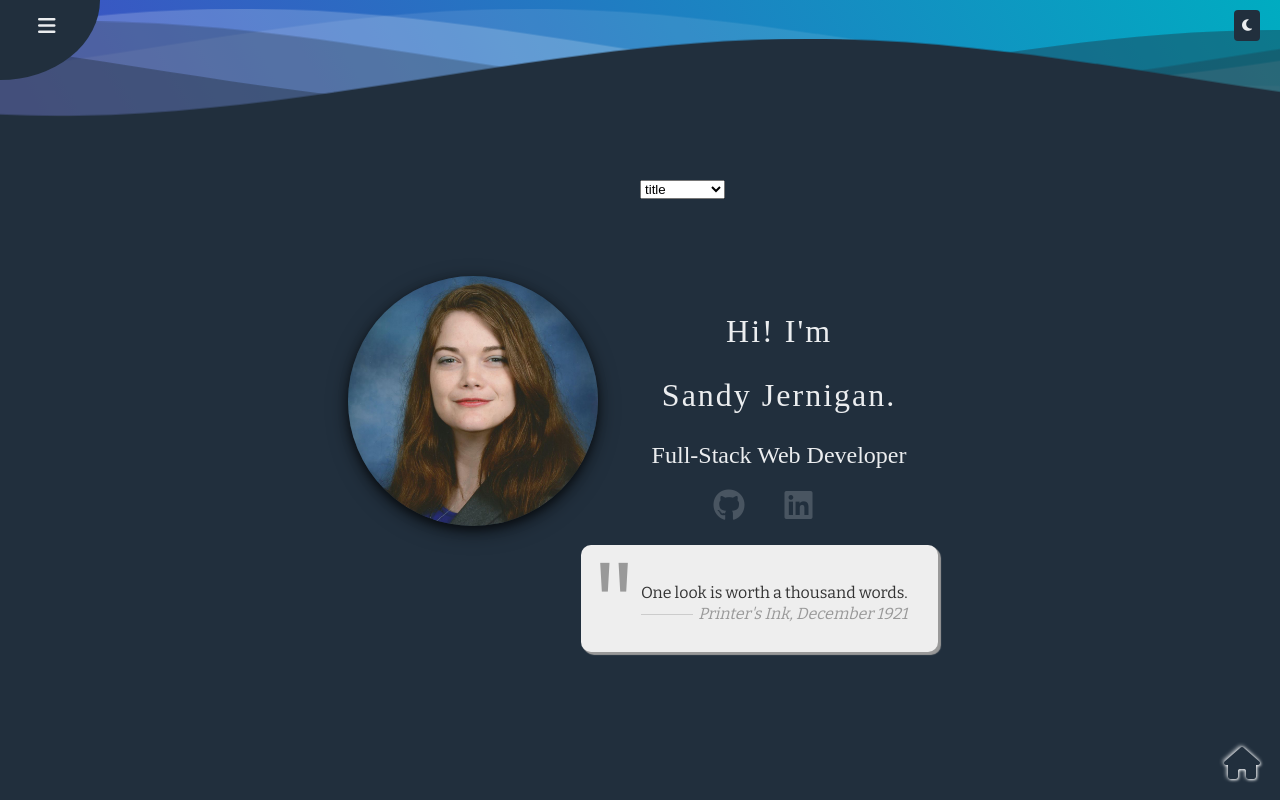
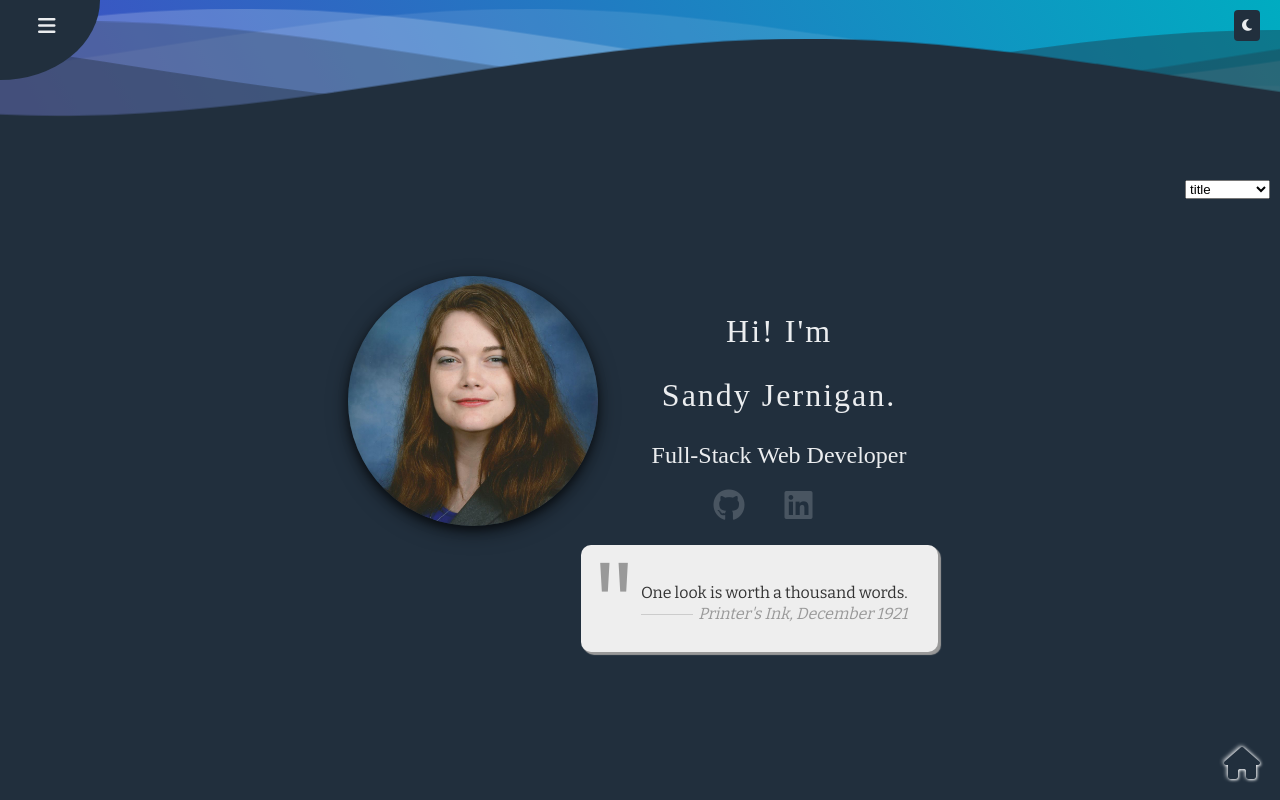
Before and after one commit to sandyjernigan/Portfolio, a Svelte app: page / in a window 1280 px wide. Built offline with nearby package versions, Linux system fonts and the light colour scheme; a web font is replaced by a local one.

Commit message:
Setting up Options Buttons

```diff
--- a/src/components/Content.svelte
+++ b/src/components/Content.svelte
@@ -1,5 +1,5 @@
 <script>
-	import { Title, Portfolio, Skills, History, References } from './content/index.js';
+	import { Title, Portfolio, Skills, Timeline, References } from './content/index.js';
 	import Section from './Section.svelte';
   import ScrollNext from "./nav/ScrollNext.svelte";
 	import ScrollHome from './nav/ScrollHome.svelte';
@@ -10,7 +10,7 @@
 		{ selectComponent: 'title', component: Title, contents: info.title },
 		{ selectComponent: 'portfolio', component: Portfolio, contents: info.portfolio },
 		{ selectComponent: 'skills', component: Skills, contents: info.skills },
-		{ selectComponent: 'history', component: History, contents: info.timeline },
+		{ selectComponent: 'timeline', component: Timeline, contents: info.timeline },
 		{ selectComponent: 'references', component: References, contents: info.references },
 	]
 	let selected = options[0];
@@ -55,7 +55,7 @@
 	.selection {
 		position: absolute;
 		top: 100px;
-		left: 50%;
+		right: 10px;
 		z-index: 99;
 	}
 	#footer {
```
Also changed, not shown: src/components/nav/Options.svelte (+9 -0 lines), src/components/content/Timeline.svelte (renamed from src/components/content/History.svelte).
